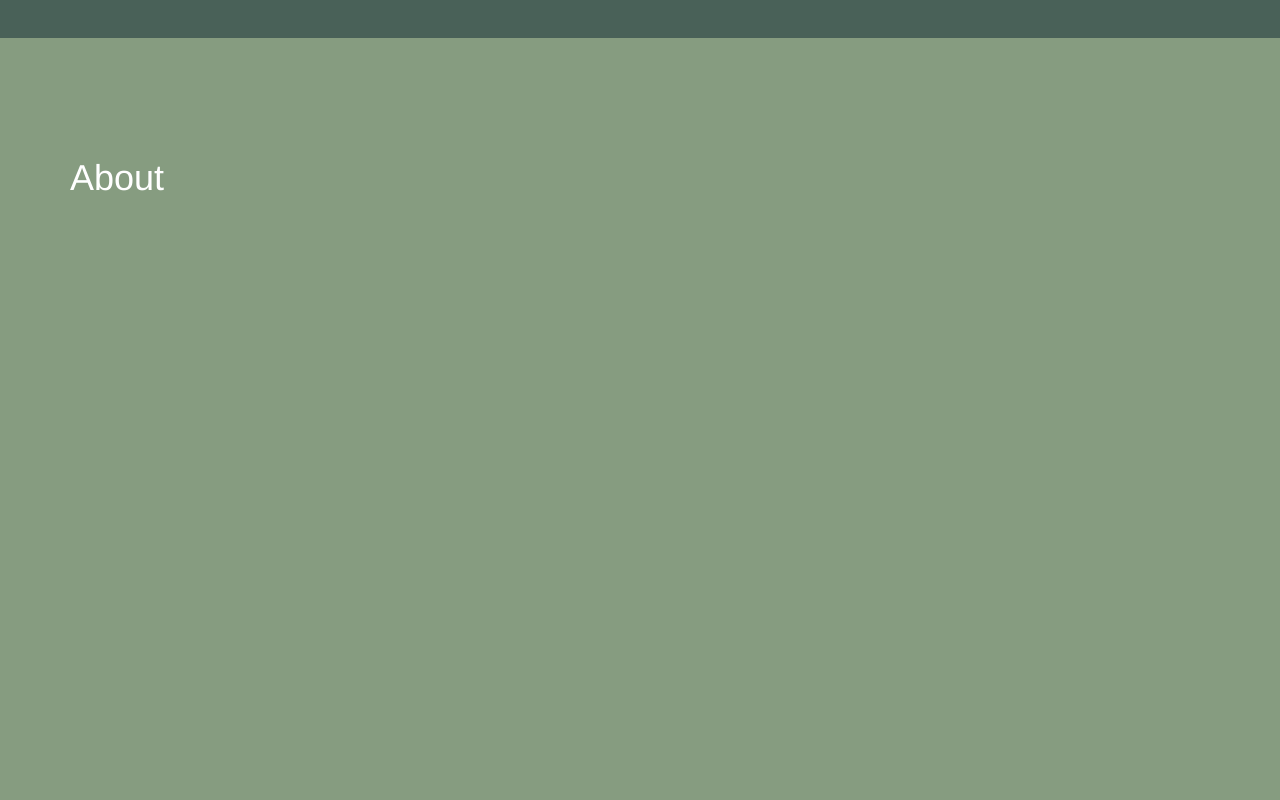
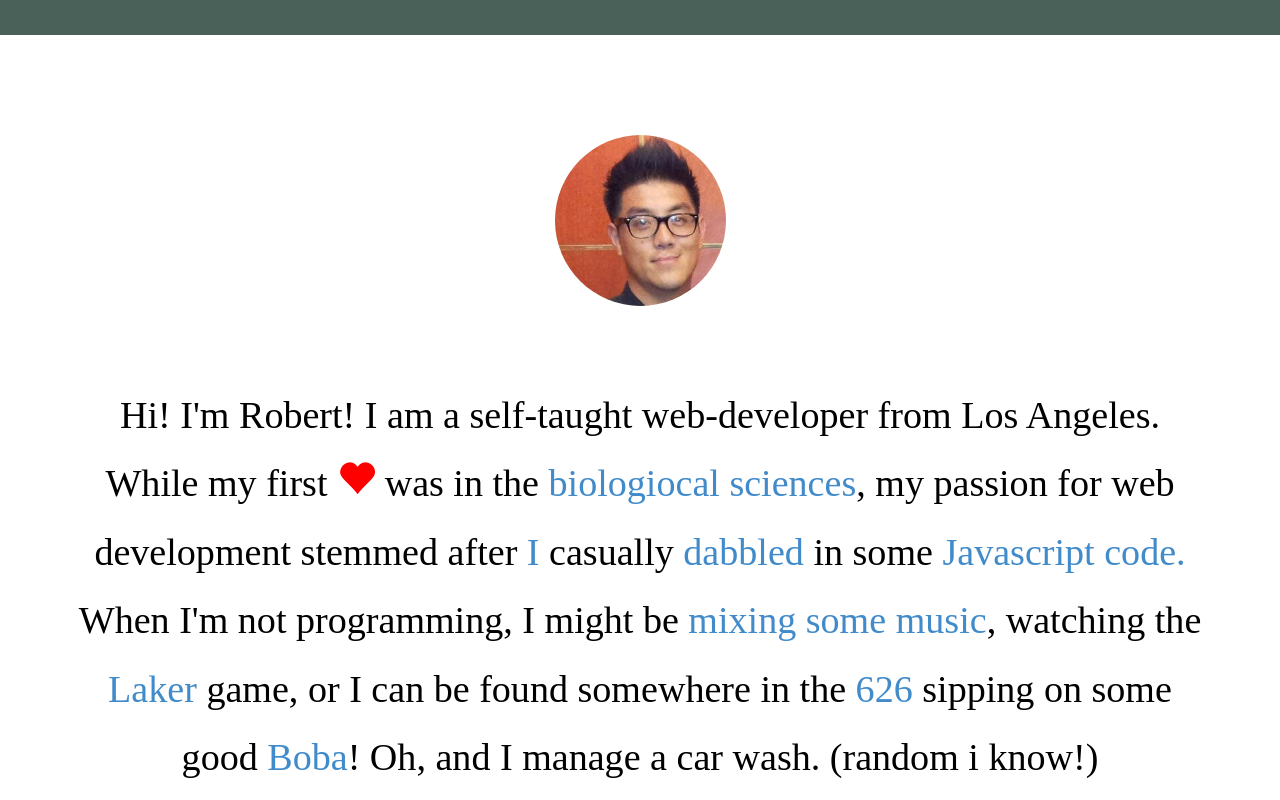
Before and after one commit to djShrek/portfolio, a plain HTML site: page index.html in a window 1280 px wide. Shown: the part 2440-3240 px from the top of the page. Drawn offline with Linux system fonts and the light colour scheme; no server answers; a web font is replaced by a local one.

Commit message:
added about section

```diff
--- a/assets/css/main.scss
+++ b/assets/css/main.scss
@@ -60,6 +60,8 @@ body, html {
         }
     }
 }
+
+/************* SECTION2 *************************/
 
 #section2 {
     background-color: $theme5;
@@ -140,7 +142,10 @@ body, html {
     }
 }
 
+/*-------------- SECTION3 ---------------*/
+
 #section3 {
+    font-family: 'Ubuntu', sans-serif;
     background-color: $theme4;
     p {
         font-size: 36px;
@@ -151,10 +156,30 @@ body, html {
     .brace {
         font-size: 70px;
     }
+    .inner-brace {
+        margin-left: 50px;
+    }
 }
 
+/*-------------- SECTION4 ---------------*/
+
 #section4 {
-    background-color: $theme3;
+    font-family: 'Droid Serif', serif;
+    font-size: 2.72em;
+    font-weight: 300;
+    line-height: 1.8em;
+    color: black;
+    background-color: white;
+    img {
+        width: 15%;
+        height: 15%;
+    }
+    .bio {
+        margin-top: 75px;
+    }
+    .glyphicon-heart {
+        color: red;
+    }
 }
 
 #section5 {
--- a/assets/js/main.js
+++ b/assets/js/main.js
@@ -8,6 +8,8 @@ $(".section1-btn").click(function(){
     }, 1850);
 });
 
-$(".section1-btn").hover(function(){
-	console.log($(window).height());
+$(".main-profile").mouseenter(function(){
+	$(this).attr("src", "assets/images/groot.png");
+}).mouseleave(function(){
+	$(this).attr("src", "assets/images/profile.jpeg");
 });
--- a/index.html
+++ b/index.html
@@ -1,6 +1,10 @@
 <!DOCTYPE html>
 <html lang="en">
 <head>
+    <link href='http://fonts.googleapis.com/css?family=Roboto+Slab' rel='stylesheet' type='text/css'>
+    <link href='http://fonts.googleapis.com/css?family=Lato' rel='stylesheet' type='text/css'>
+    <link href='http://fonts.googleapis.com/css?family=Droid+Serif' rel='stylesheet' type='text/css'>
+    <link href='http://fonts.googleapis.com/css?family=Ubuntu' rel='stylesheet' type='text/css'>
     <link rel="stylesheet" href="lib/css/bootstrap.min.css">
     <link rel="stylesheet" href="lib/css/grid.css">
     <link rel="stylesheet" href="lib/css/devicons.css">
@@ -56,13 +60,16 @@
         <div class="container">
           <h1>Technical Skills : </h1>
           <br/>
-          <span class="brace">{</span><p><big>"Front-End" : [<span class="devicons devicons-html5"></span>, <span class="devicons devicons-css3"></span>, <span class="devicons devicons-sass"></span>, <span class="devicons devicons-compass"></span>,<span class="devicons devicons-javascript"></span>, <span class="devicons devicons-jquery"></span>, <span class="devicons devicons-backbone"></span>],</big></p>
+          <span class="brace">{</span>
+          <div class="inner-brace">
+              <p><big>"Front-End" : [<span class="devicons devicons-html5"></span>, <span class="devicons devicons-css3"></span>, <span class="devicons devicons-sass"></span>, <span class="devicons devicons-compass"></span>,<span class="devicons devicons-javascript"></span>, <span class="devicons devicons-jquery"></span>, <span class="devicons devicons-backbone"></span>],</big></p>
               <br/>
               <br/>
               <p><big>"Back-End" : [<span class="devicons devicons-ruby"></span>, <span class="devicons devicons-ruby_on_rails"></span>,<span class="devicons devicons-nodejs"></span>,<span class="devicons devicons-mysql"></span>, <span class="devicons devicons-postgresql"></span>],</big></p>
               <br/>
               <br/>
               <p><big>"Misc." : [<span class="devicons devicons-bootstrap"></span>,<span class="devicons devicons-github_badge"></span>,<span class="devicons devicons-bower"></span>, <span class="devicons devicons-heroku"></span>,<span class="devicons devicons-nginx"></span> ]</big></p>
+          </div>
          <span class="brace">}</span>
           <!--
           <h1>Technical Skills : </h1>
@@ -108,8 +115,11 @@
     </section>
 
      <section class="section" id="section4">
-        <div class="container">
-         <h1>About</h1>
+        <div class="container text-center">
+         <img class="img-circle text-center main-profile" src="assets/images/profile.jpeg" alt="">
+         <p class="bio">
+           Hi! I'm Robert! I am a self-taught web-developer from Los Angeles. While my first <span class="glyphicon glyphicon-heart"></span> was in the <a href="http://biology.ucsd.edu/education/undergrad/maj-min/majors/human.html">biologiocal sciences</a>, my passion for web development stemmed after <a href="http://www.codecademy.com/shinobob">I</a> casually <a href="http://www.codewars.com/users/shinobob">dabbled</a> in some <a href="http://www.codecademy.com/courses/getting-started-v2/0/1?curriculum_id=506324b3a7dffd00020bf661">Javascript code.</a> When I'm not programming, I might be <a href="https://soundcloud.com/shrekone">mixing some music</a>, watching the <a href="http://www.nba.com/lakers/schedule">Laker</a> game, or I can be found somewhere in the <a href="http://en.wikipedia.org/wiki/San_Gabriel_Valley">626</a> sipping on some good <a href="http://en.wikipedia.org/wiki/Bubble_tea">Boba</a>! Oh, and I manage a car wash. (random i know!)
+         </p>
         </div>
     </section>
 
```
Also changed, not shown: assets/css/main.css, assets/images/groot.png (added), assets/images/profile.jpeg (added), 5 other files. Lines whose indentation alone changed are shown as unchanged.
